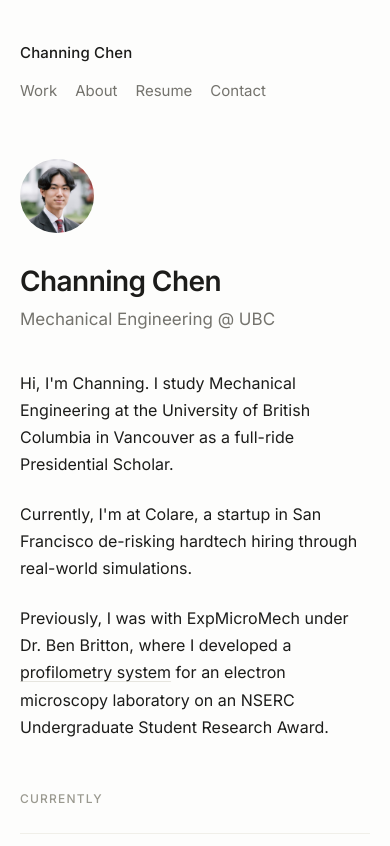
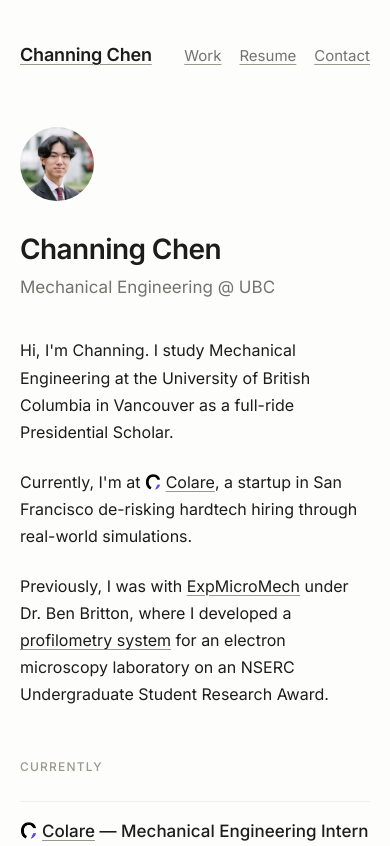
Before and after one commit to chqnninq/portfolio, a plain HTML site: page portfolio-main/index.html in a window 390 px wide. Shown: the top 846 px of the page. Drawn offline with Linux system fonts and the light colour scheme.

Commit message:
Improvements to Index

```diff
--- a/portfolio-main/index.html
+++ b/portfolio-main/index.html
@@ -22,7 +22,6 @@
       <a class="site-name" href="/" aria-current="page">Channing Chen</a>
       <nav class="site-nav">
         <a href="/projects.html">Work</a>
-        <a href="/about.html">About</a>
         <a href="/resume.html">Resume</a>
         <a href="/contact.html">Contact</a>
       </nav>
@@ -38,11 +37,11 @@
       </p>
 
       <p>
-        Currently, I'm at Colare, a startup in San Francisco de-risking hardtech hiring through real-world simulations.
+        Currently, I'm at <img class="inline-logo" src="/images/colare-logo.png" alt="" /><a href="https://colare.com" target="_blank" rel="noopener noreferrer">Colare</a>, a startup in San Francisco de-risking hardtech hiring through real-world simulations.
       </p>
 
       <p>
-        Previously, I was with ExpMicroMech under Dr. Ben Britton, where I developed a <a href="/projects.html#profilometry"> profilometry system</a> for an electron microscopy laboratory
+        Previously, I was with <a href="https://expmicromech.com" target="_blank" rel="noopener noreferrer">ExpMicroMech</a> under Dr. Ben Britton, where I developed a <a href="/projects.html#profilometry"> profilometry system</a> for an electron microscopy laboratory
         on an NSERC Undergraduate Student Research Award.
       </p>
     </section>
@@ -51,7 +50,7 @@
       <h2 class="record-label">Currently</h2>
 
       <div class="record-item">
-        <div class="record-title"><a href="https://www.colare.com/" target="_blank" rel="noopener noreferrer">Colare</a> &mdash; Mechanical Engineering Intern</div>
+        <div class="record-title"><img class="inline-logo" src="/images/colare-logo.png" alt="" /><a href="https://colare.com" target="_blank" rel="noopener noreferrer">Colare</a> &mdash; Mechanical Engineering Intern</div>
         <div class="record-when">2026&ndash;27</div>
         <p class="record-detail">
           Building and calibrating the technical assessments mechanical engineers are evaluated on, and auditing
@@ -72,7 +71,7 @@
       <h2 class="record-label">Previously</h2>
 
       <div class="record-item">
-        <div class="record-title"><a href="/projects.html#profilometry">Automated Profilometry System</a> &mdash; ExpMicroMech, UBC</div>
+        <div class="record-title"><a href="/projects.html#profilometry">Automated Profilometry System</a> &mdash; <a href="https://expmicromech.com" target="_blank" rel="noopener noreferrer">ExpMicroMech</a>, UBC</div>
         <div class="record-when">2026</div>
         <p class="record-detail">
           Designed and built a surface-topography scanner for UBC's robot-enabled Electron Microscopy Laboratory.
@@ -112,7 +111,7 @@
       <h2 class="record-label">Elsewhere</h2>
       <div class="prose">
         <p>
-          <a href="/projects.html">Work</a> &middot; <a href="/about.html">About</a> &middot;
+          <a href="/projects.html">Work</a> &middot;
           <a href="/resume.html">Resume</a> &middot; <a href="/contact.html">Contact</a>
         </p>
       </div>
--- a/portfolio-main/styles.css
+++ b/portfolio-main/styles.css
@@ -62,7 +62,7 @@
   text-decoration: underline;
   text-decoration-thickness: 1px;
   text-underline-offset: 0.18em;
-  text-decoration-color: var(--rule);
+  text-decoration-color: var(--faint);
   transition: text-decoration-color 0.18s ease, color 0.18s ease, opacity 0.18s ease;
 }
 
@@ -112,10 +112,9 @@
 }
 
 .site-name {
-  font-size: 0.9375rem;
-  font-weight: 500;
-  letter-spacing: 0.01em;
-  text-decoration: none;
+  font-size: 1.25rem;
+  font-weight: 600;
+  letter-spacing: -0.01em;
   white-space: nowrap;
 }
 
@@ -132,7 +131,6 @@
 .site-nav a {
   font-size: 0.9375rem;
   color: var(--muted);
-  text-decoration: none;
 }
 
 .site-nav a:hover {
@@ -164,6 +162,22 @@
   font-size: 1.0625rem;
   color: var(--muted);
   margin-bottom: 2.25rem;
+}
+
+.inline-logo {
+  display: inline-block;
+  width: 1em;
+  height: 1em;
+  margin-right: 0.3em;
+  vertical-align: -0.14em;
+  border-radius: 2px;
+}
+
+@media (prefers-color-scheme: dark) {
+  .inline-logo {
+    background: #fff;
+    padding: 1px;
+  }
 }
 
 .intro p + p {
@@ -357,7 +371,6 @@
 
 .project-card a {
   font-weight: 500;
-  text-decoration: none;
 }
 
 .project-card a:hover {
@@ -598,7 +611,6 @@
   line-height: 1.4;
   display: block;
   margin-bottom: 0.3rem;
-  text-decoration: none;
 }
 
 .blog-title:hover {
@@ -699,7 +711,6 @@
 .back-link {
   font-size: 0.9375rem;
   color: var(--muted);
-  text-decoration: none;
 }
 
 .back-link:hover {
@@ -830,7 +841,6 @@
 .site-footer a {
   font-size: 0.875rem;
   color: var(--muted);
-  text-decoration: none;
 }
 
 .site-footer a:hover {
@@ -878,9 +888,12 @@
     gap: 1.125rem;
   }
 
-  .site-nav a,
+  .site-nav a {
+    font-size: 0.9375rem;
+  }
+
   .site-name {
-    font-size: 0.9375rem;
+    font-size: 1.125rem;
   }
 
   .intro h1 {
```
Also changed, not shown: portfolio-main/blog.html (+0 -1 lines), portfolio-main/blog/template.html (+0 -1 lines), portfolio-main/contact.html (+0 -1 lines), portfolio-main/gallery.html (+0 -1 lines), portfolio-main/header.html (+0 -1 lines), portfolio-main/now.html (+0 -1 lines), portfolio-main/projects.html (+0 -1 lines), portfolio-main/resume.html (+0 -1 lines), portfolio-main/images/colare-logo.png (added), 1 other file.
